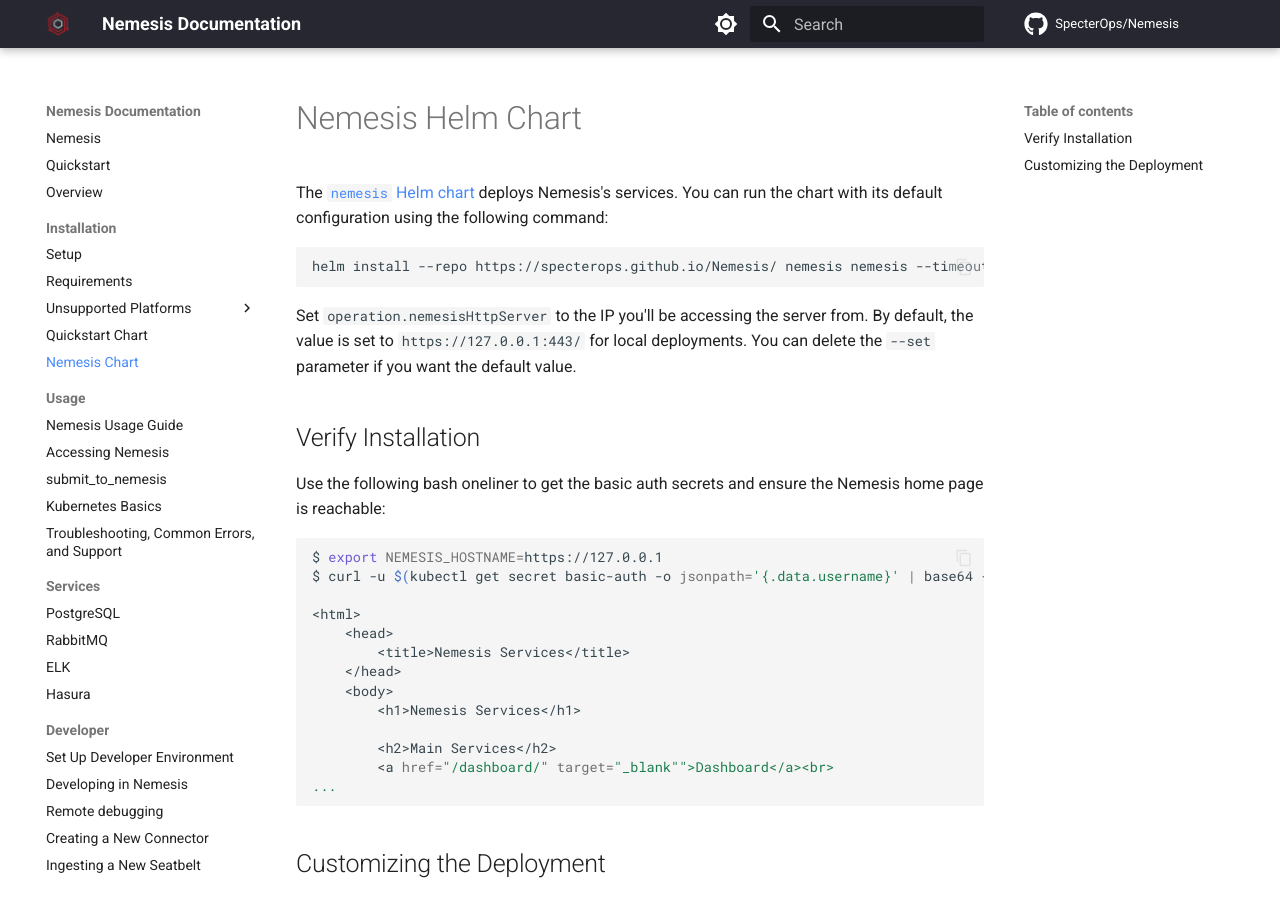
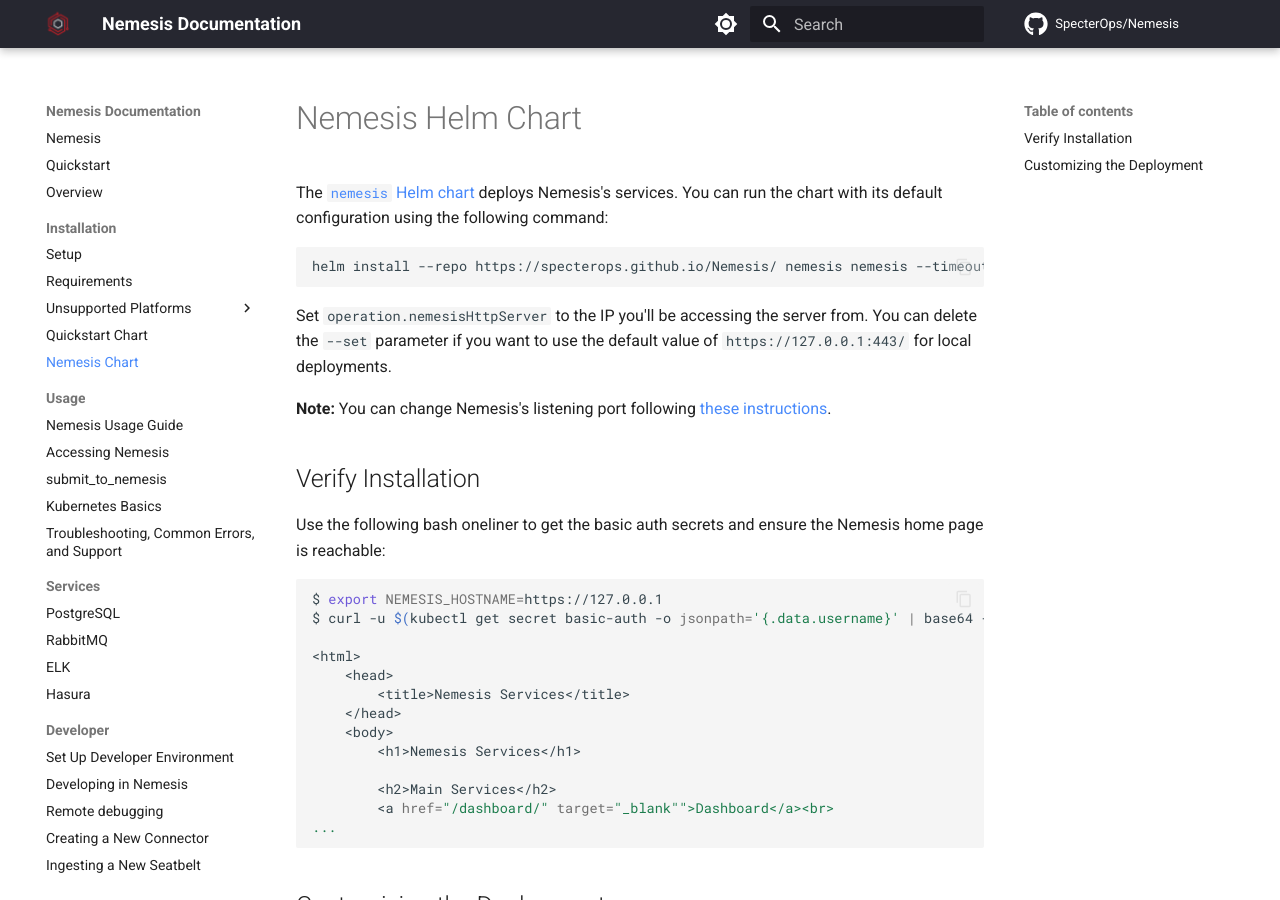
Before and after one commit to SpecterOps/Nemesis, an MkDocs documentation site: the page built from docs/nemesis_chart.md, in a window 1280 px wide and 900 px high. Built offline with MkDocs 1.6.1 and Material for MkDocs 9.7.7, drawn with Linux system fonts in a browser that asks for light colours; comment, search, counter and statistics services are not loaded.

Commit message:
Link to listening port instructions in chart docs.

````diff
--- a/docs/nemesis_chart.md
+++ b/docs/nemesis_chart.md
@@ -5,7 +5,9 @@
 helm install --repo https://specterops.github.io/Nemesis/ nemesis nemesis --timeout '45m' --set operation.nemesisHttpServer="https://192.168.6.9:443/"
 ```
 
-Set `operation.nemesisHttpServer` to the IP you'll be accessing the server from. By default, the value is set to `https://127.0.0.1:443/` for local deployments. You can delete the `--set` parameter if you want the default value.
+Set `operation.nemesisHttpServer` to the IP you'll be accessing the server from. You can delete the `--set` parameter if you want to use the default value of `https://127.0.0.1:443/` for local deployments.
+
+**Note:** You can change Nemesis's listening port following [these instructions](setup.md#optional-change-nemesiss-listening-port).
 
 
 ## Verify Installation
````
